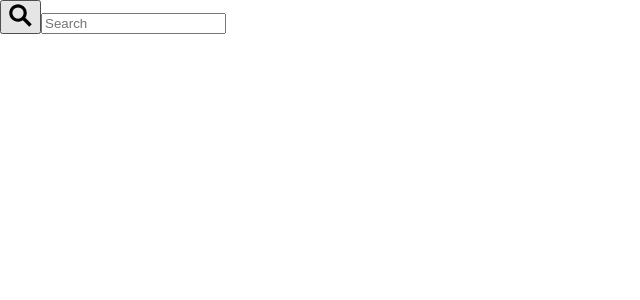
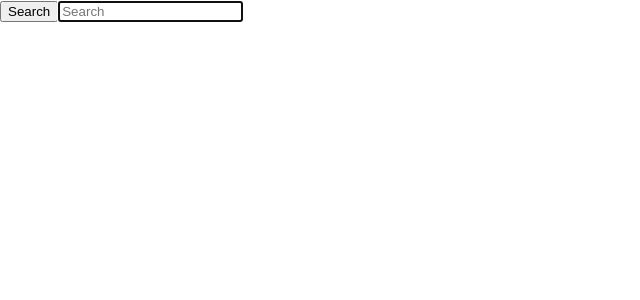
Before and after one commit to Olha-buz/goit-react-hw-03-image-finder, a React (Create React App) app: page / in a window 1280 px wide. Shown: the top 300 px of the page, without its empty margins (0-640 px from the left). Built offline with nearby package versions, Linux system fonts and the light colour scheme.

Commit message:
fix reset in SearchBAr

```diff
--- a/src/components/App.jsx
+++ b/src/components/App.jsx
@@ -9,7 +9,7 @@ import Modal from "./Modal/Modal";
 import Notiflix from "notiflix";
 import { Button } from "./Button/Button";
 
-export class App extends Component {
+class App extends Component {
   state = {
     hits: [],
     name: '',
@@ -93,3 +93,5 @@ export class App extends Component {
   }
 
 };
+
+export default App;
--- a/src/components/SearchBar/Searchbar.jsx
+++ b/src/components/SearchBar/Searchbar.jsx
@@ -10,18 +10,22 @@ class SearchBar extends Component {
     handleChange = evt => {
         const { value } = evt.currentTarget;
         this.setState({ name: value });
+
     };
 
     handleSubmit = evt => {
         evt.preventDefault();
         if (this.state.name.trim() === '') {
-            Notiflix.Notify.failure('You have to enter something')
+            Notiflix.Notify.failure('You have to enter something');
+            return;
         };
-        return;
+        this.props.onSubmitHandler(this.state);
+        this.reset();
     };
 
-    // this.props.onSubmitHandler(this.state);
-    // this.reset();
+    reset() {
+        this.setState({name:''})
+    };
 
     render() {
         return (
@@ -29,22 +33,14 @@ class SearchBar extends Component {
                 <form onSubmit={ this.handleSubmit }>
                     <button type="submit">
                         <span>
-                            <svg
-                               xmlns="http://www.w3.org/2000/svg"
-                               width="25"
-                               height="25"
-                               viewBox="0 0 20 20"
-                            >
-                                <title>search</title>
-                                <path d="M19 17l-5.15-5.15a7 7 0 1 0-2 2L17 19zM3.5 8A4.5 4.5 0 1 1 8 12.5 4.5 4.5 0 0 1 3.5 8z" />
-                            </svg>
+                            Search
                         </span>
                     </button>
 
                     <input
                         type="text"
                         onChange={ this.handleChange }
-                        autoComplete="off"
+                        autoFocus
                         placeholder='Search'
                      />
 
--- a/src/index.js
+++ b/src/index.js
@@ -1,6 +1,6 @@
 import React from 'react';
 import ReactDOM from 'react-dom/client';
-import { App } from 'components/App';
+import App from './components/App';
 import './index.css';
 
 ReactDOM.createRoot(document.getElementById('root')).render(
```
